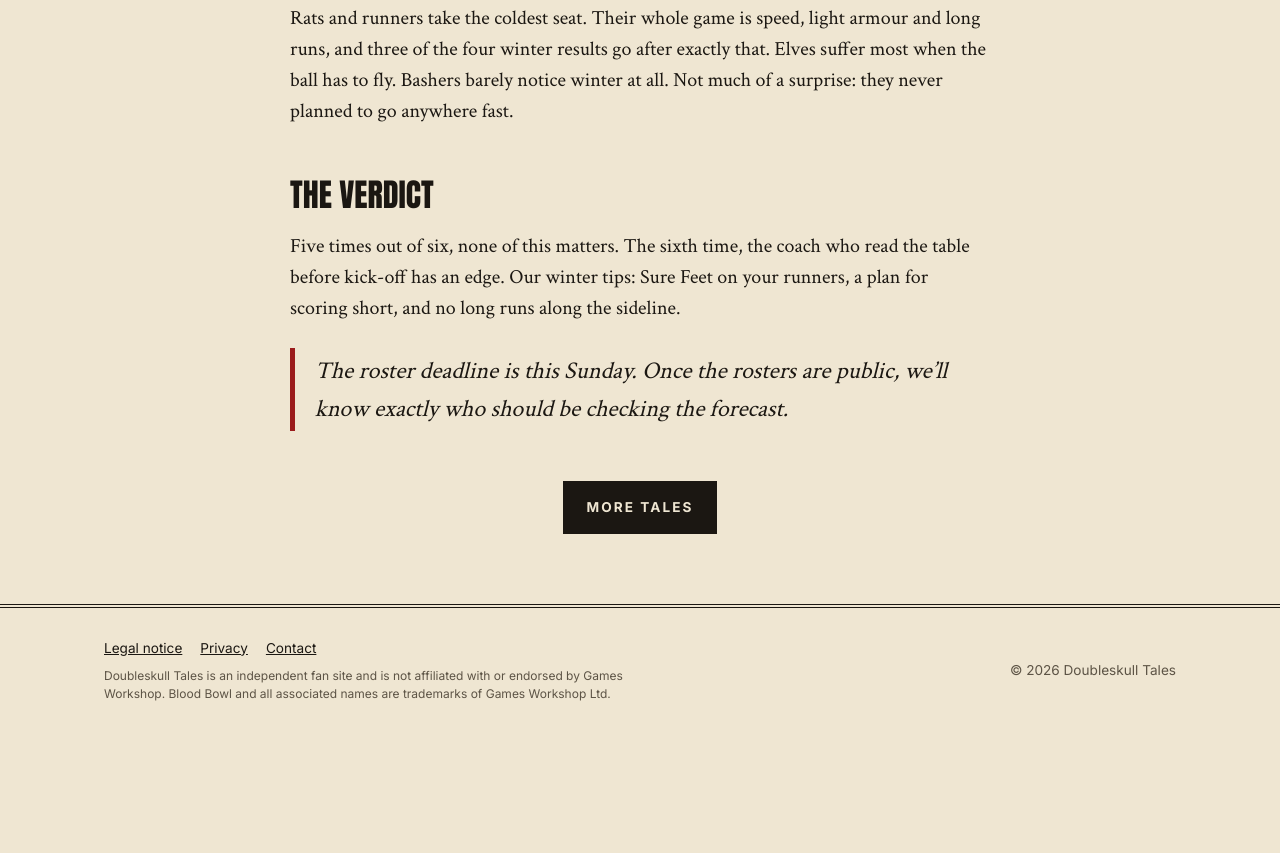
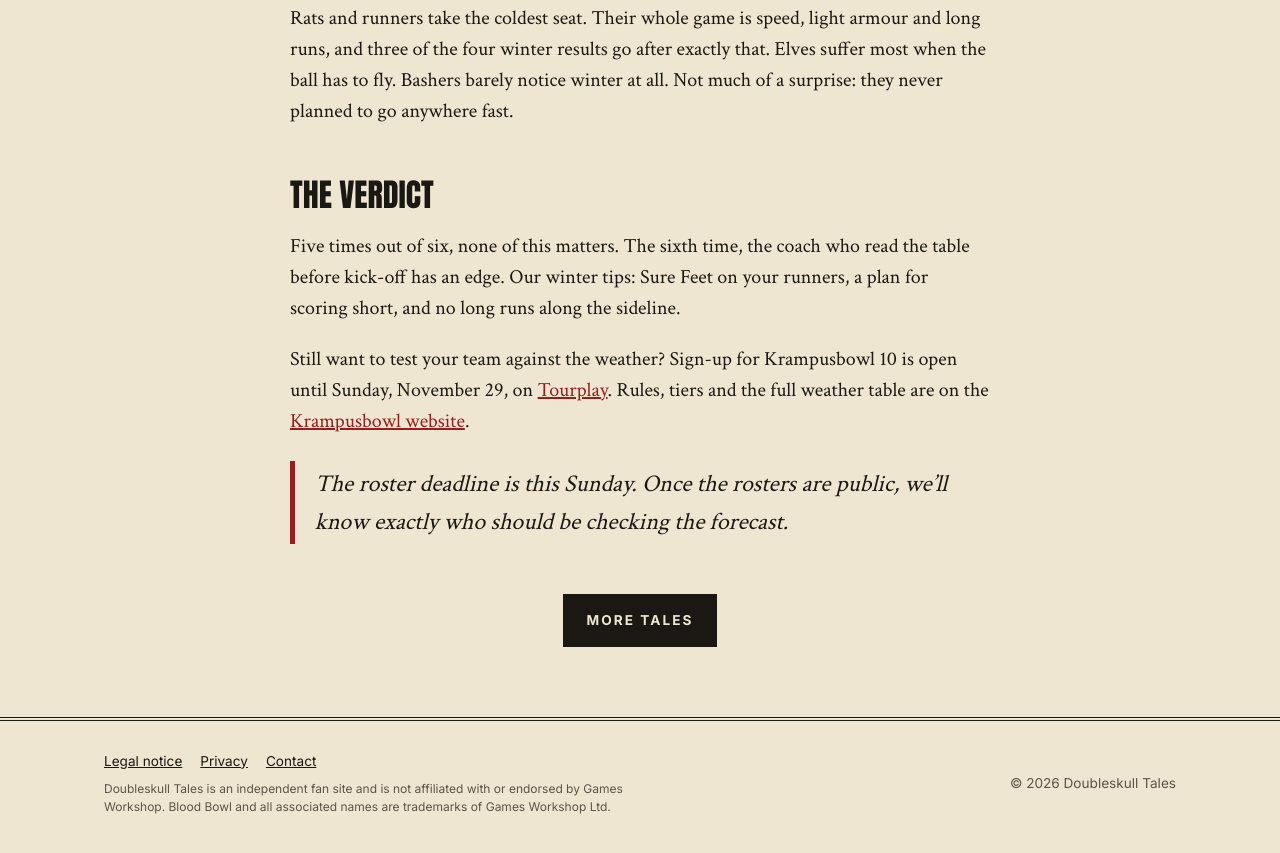
Before and after one commit to DoubleskullTales/doubleskull-tales, an Astro site: page /tales/krampusbowl-weather in a window 1280 px wide. Shown: the part 6120-6973 px from the top of the page. Before the commit the page ends 6864 px from the top, so only its background shows below. Built offline with nearby package versions, Linux system fonts and the light colour scheme; Astro itself is replaced by a stand-in of ours.

Commit message:
Add files via upload

```diff
--- a/src/content/tales/krampusbowl-weather.md
+++ b/src/content/tales/krampusbowl-weather.md
@@ -100,4 +100,6 @@ Rats and runners take the coldest seat. Their whole game is speed, light armour
 
 Five times out of six, none of this matters. The sixth time, the coach who read the table before kick-off has an edge. Our winter tips: Sure Feet on your runners, a plan for scoring short, and no long runs along the sideline.
 
+Still want to test your team against the weather? Sign-up for Krampusbowl 10 is open until Sunday, November 29, on <a href="https://tourplay.net/en/blood-bowl/krampusbowl-10" target="_blank" rel="noopener noreferrer">Tourplay</a>. Rules, tiers and the full weather table are on the <a href="https://krampusbowl.jimdofree.com/" target="_blank" rel="noopener noreferrer">Krampusbowl website</a>.
+
 > The roster deadline is this Sunday. Once the rosters are public, we'll know exactly who should be checking the forecast.
```
